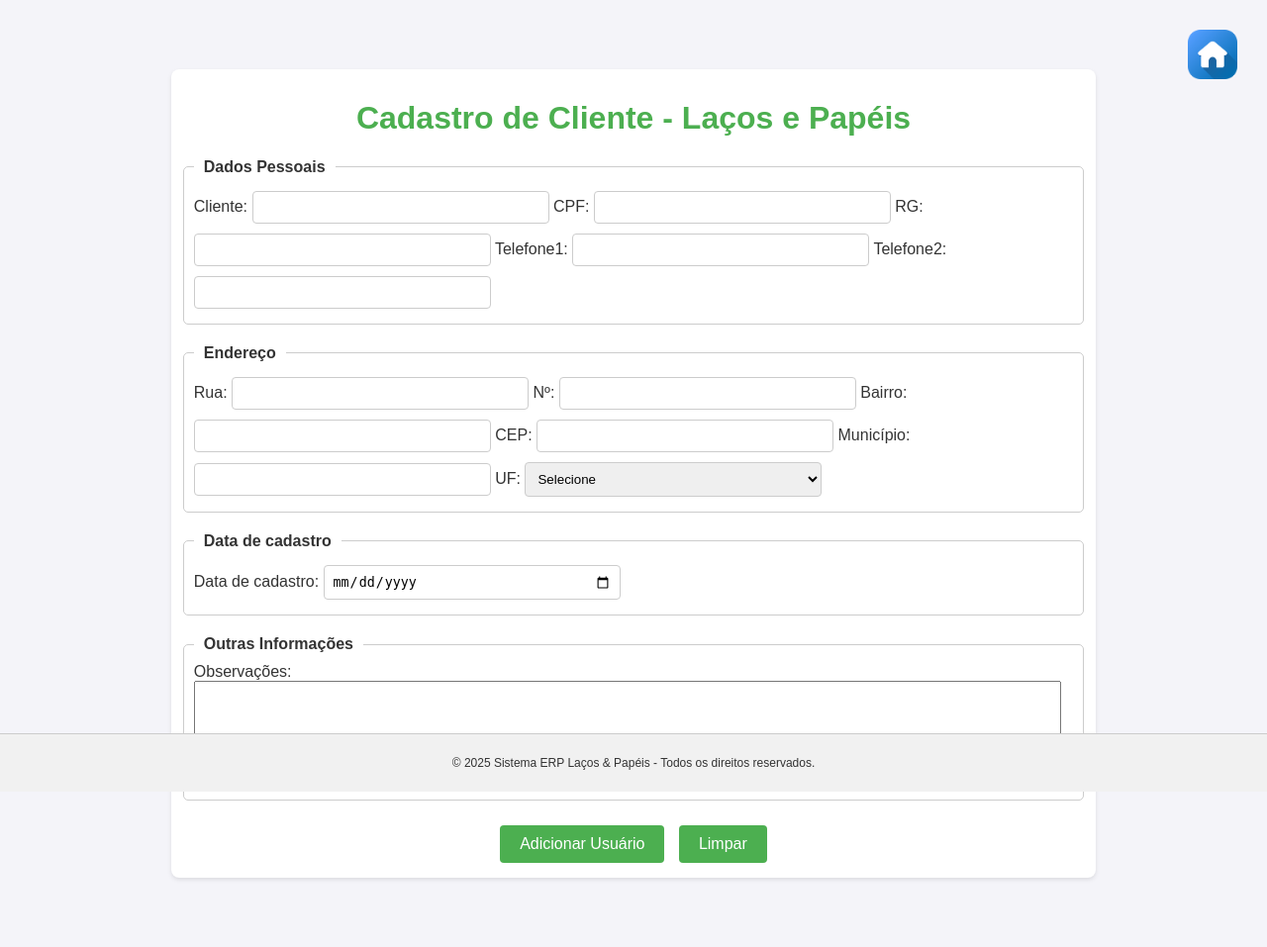
After one commit to L-Gildo/erp, a PHP site: page /pages/relatorios/adicionar_cliente.php in a window 1280 px wide. The commit adds this page. Shown: the whole page at 99% size. Run offline with PHP 8.4, Linux system fonts and the light colour scheme; the visitor is signed in with stand-in values (Sample User, id 1).

Commit message:
implementações de backend clientes

```diff
--- a/dashboard.php
+++ b/dashboard.php
@@ -151,7 +151,7 @@ function gerarCardColaboradores($nome_usuario)
       <section id="boas-vindas">
         <h2>Bem-vindo ao ERP da Empresa Laços & Papéis!</h2>
         <p class="atualizacao">Última atualização: 19 de dezembro de 2024</p>
-        <p>Confira suas opções abaixo para gerenciar seus processos.</p>
+        <p class="aviso">Confira suas opções abaixo para gerenciar seus processos.</p>
         <div class="quick-links">
           <a href="#cadastro">Cadastro</a>
           <a href="#vendas">Vendas</a>
@@ -178,7 +178,7 @@ function gerarCardColaboradores($nome_usuario)
 
         <?php echo gerarCardColaboradores($nome_usuario); ?>
 
-        <a href="clientes.html" class="card">
+        <a href="/erp/pages/relatorios/adicionar_cliente.php" class="card">
           <h3>Clientes</h3>
           <p>Dados de clientes registrados.</p>
         </a>
--- /dev/null
+++ b/pages/relatorios/adicionar_cliente.php
@@ -0,0 +1,329 @@
+<?php
+session_start();
+// Verifica se o usuário está logado
+if (!isset($_SESSION['usuario_logado'])) {
+      // Redireciona para a página de login se o usuário não estiver logado
+      header("Location: /erp/pages/login/login.php");
+      exit();
+}
+
+// Configurações do banco de dados
+$host = "localhost";
+$user = "root";
+$password = "";
+$dbname = "sistema_erp";
+
+// Variáveis para mensagens
+$mensagemErro = null;
+$mensagemSucesso = null;
+
+// Conectar ao banco de dados
+$conn = new mysqli($host, $user, $password, $dbname);
+
+// Verificar se a conexão foi bem-sucedida
+if ($conn->connect_error) {
+      die("Falha na conexão: " . $conn->connect_error);
+}
+
+// Verificar se o formulário foi submetido
+if ($_SERVER['REQUEST_METHOD'] === 'POST') {
+      // Captura dos dados do formulário
+      $nomeCliente = $_POST['cliente'];
+      $cpf = $_POST['cpf'];
+      $rg = $_POST['rg'];
+      $telefone1 = $_POST['phone'];
+      $telefone2 = $_POST['phone2'];
+      $rua = $_POST['street'];
+      $numero = $_POST['number'];
+      $bairro = $_POST['neighborhood'];
+      $cep = $_POST['cep'];
+      $municipio = $_POST['city'];
+      $uf = $_POST['state'];
+      $dataCadastro = $_POST['cadastroDate'];
+      $observacoes = $_POST['observations'] ?? null;
+
+      // Inserir o cliente no banco de dados
+      $sql = "INSERT INTO clientes
+            (cliente, cpf, rg, telefone1, telefone2, rua, numero, bairro, cep, municipio, estado, data_cadastro, observacoes)
+            VALUES (?, ?, ?, ?, ?, ?, ?, ?, ?, ?, ?, ?, ?)";
+
+      // Preparar a consulta
+      $stmt = $conn->prepare($sql);
+
+      // Associar os parâmetros
+      $stmt->bind_param(
+            "sssssssssssss",
+            $nomeCliente,
+            $cpf,
+            $rg,
+            $telefone1,
+            $telefone2,
+            $rua,
+            $numero,
+            $bairro,
+            $cep,
+            $municipio,
+            $uf,
+            $dataCadastro,
+            $observacoes
+      );
+
+      // Executar a consulta
+      if ($stmt->execute()) {
+            $mensagemSucesso = "Cliente cadastrado com sucesso!";
+      } else {
+            $mensagemErro = "Erro ao cadastrar o cliente: " . $stmt->error;
+      }
+
+      // Fechar a declaração
+      $stmt->close();
+}
+
+
+$conn->close();
+?>
+
+<!DOCTYPE html>
+<html lang="pt-BR">
+
+<head>
+      <meta charset="UTF-8" />
+      <meta name="viewport" content="width=device-width, initial-scale=1.0" />
+      <title>Cadastro de Cliente</title>
+      <style>
+            body {
+                  font-family: Arial, sans-serif;
+                  margin: 0;
+                  padding: 0;
+                  background-color: #f4f4f9;
+                  color: #333;
+            }
+
+            .container {
+                  max-width: 73%;
+                  margin: 70px auto;
+                  padding: 10px;
+                  background: #fff;
+                  border-radius: 8px;
+                  box-shadow: 0 2px 4px rgba(0, 0, 0, 0.1);
+                  box-sizing: border-box;
+            }
+
+            h1 {
+                  text-align: center;
+                  color: #4caf50;
+            }
+
+            form {
+                  display: flex;
+                  flex-direction: column;
+                  gap: 20px;
+            }
+
+            .form-group {
+                  gap: 10px;
+            }
+
+            .form-group label {
+                  margin-bottom: 5px;
+            }
+
+            .form-group input,
+            .form-group select {
+                  width: 100%;
+                  max-width: 300px;
+                  padding: 8px;
+                  border: 1px solid #ccc;
+                  border-radius: 4px;
+                  box-sizing: border-box;
+                  margin: 5px 0;
+            }
+
+            .form-group textarea {
+                  height: 100px;
+                  width: 98%;
+                  padding: 2px;
+            }
+
+            .success-message {
+                  color: green;
+                  background-color: #e6ffe6;
+                  padding: 10px;
+                  border: 1px solid green;
+                  margin-bottom: 15px;
+                  border-radius: 5px;
+            }
+
+            .error-message {
+                  color: red;
+                  background-color: #ffe6e6;
+                  padding: 10px;
+                  border: 1px solid red;
+                  margin-bottom: 15px;
+                  border-radius: 5px;
+                  text-align: center;
+            }
+
+            .footer {
+                  text-align: center;
+                  padding: 10px 0;
+                  background-color: #f1f1f1;
+                  color: #333;
+                  position: fixed;
+                  bottom: 0;
+                  width: 100%;
+                  font-size: 12px;
+                  border-top: 1px solid #ccc;
+            }
+
+            @media (min-width: 768px) {
+                  .form-group label {
+                        flex: 1 1 100px;
+                        margin-bottom: 0;
+                  }
+
+                  .form-group input,
+                  .form-group select {
+                        flex: 2 1 100px;
+                  }
+            }
+
+            .button-group {
+                  text-align: center;
+            }
+
+            .button-group button {
+                  padding: 10px 20px;
+                  border: none;
+                  border-radius: 4px;
+                  background-color: #4caf50;
+                  color: #fff;
+                  cursor: pointer;
+                  font-size: 16px;
+                  margin: 5px;
+            }
+
+            .button-group button:hover {
+                  background-color: #45a049;
+            }
+
+            fieldset {
+                  border: 1px solid #ccc;
+                  border-radius: 5px;
+                  padding: 10px;
+            }
+
+            legend {
+                  padding: 0 10px;
+                  font-weight: bold;
+            }
+
+            .icon-voltar img {
+                  width: 50px;
+                  position: absolute;
+                  right: 30px;
+                  top: 30px;
+            }
+      </style>
+</head>
+
+<body>
+
+      <a href="/erp/dashboard.php" class="icon-voltar">
+            <img src="/erp/images/home-button.png" title="Voltar ao Dashboard Laços e papéis" alt="voltar" /></a>
+
+      <div class="container">
+            <h1>Cadastro de Cliente - Laços e Papéis</h1>
+
+            <!-- Exibir mensagens, se existirem -->
+            <?php if ($mensagemSucesso): ?>
+                  <div class="success-message">
+                        <?php echo htmlspecialchars($mensagemSucesso); ?>
+                  </div>
+            <?php endif; ?>
+
+            <?php if ($mensagemErro): ?>
+                  <div class="error-message">
+                        <?php echo htmlspecialchars($mensagemErro); ?>
+                  </div>
+            <?php endif; ?>
+
+            <form id="collaboratorForm" method="POST" action="adicionar_cliente.php">
+                  <fieldset>
+                        <legend>Dados Pessoais</legend>
+                        <div class="form-group">
+                              <label for="client">Cliente:</label>
+                              <input type="text" id="client" name="cliente" required />
+
+                              <label for="cpf">CPF:</label>
+                              <input type="text" id="cpf" name="cpf" required />
+
+                              <label for="rg">RG:</label>
+                              <input type="text" id="rg" name="rg" />
+
+                              <label for="phone">Telefone1:</label>
+                              <input type="tel" id="phone" name="phone" required />
+
+                              <label for="phone2">Telefone2:</label>
+                              <input type="tel" id="phone2" name="phone2" required />
+                        </div>
+                  </fieldset>
+
+                  <fieldset>
+                        <legend>Endereço</legend>
+                        <div class="form-group">
+                              <label for="street">Rua:</label>
+                              <input type="text" id="street" name="street" />
+
+                              <label for="number">Nº:</label>
+                              <input type="text" id="number" name="number" />
+
+                              <label for="neighborhood">Bairro:</label>
+                              <input type="text" id="neighborhood" name="neighborhood" />
+
+                              <label for="cep">CEP:</label>
+                              <input type="text" id="cep" name="cep" />
+
+                              <label for="city">Município:</label>
+                              <input type="text" id="city" name="city" />
+
+                              <label for="state">UF:</label>
+                              <select id="state" name="state">
+                                    <option value="">Selecione</option>
+                                    <option value="SP">CE</option>
+                              </select>
+                        </div>
+                  </fieldset>
+
+                  <fieldset>
+                        <legend>Data de cadastro</legend>
+                        <div class="form-group">
+                              <label for="cadastroDate">Data de cadastro:</label>
+                              <input type="date" id="cadastroDate" name="cadastroDate" required />
+                        </div>
+                  </fieldset>
+
+                  <fieldset class="form-section">
+                        <legend>Outras Informações</legend>
+                        <div class="form-group">
+                              <label for="observations">Observações:</label>
+                              <textarea id="observations" name="observations" rows="6"></textarea>
+                        </div>
+                  </fieldset>
+
+                  <div class="button-group">
+                        <button type="submit" class="btn-submit">Adicionar Usuário</button>
+                        <button type="reset">Limpar</button>
+                  </div>
+
+            </form>
+      </div>
+
+      <!-- Rodapé -->
+      <footer class="footer">
+            <p>&copy; <?php echo date("Y"); ?> Sistema ERP Laços & Papéis - Todos os direitos reservados.</p>
+      </footer>
+
+</body>
+
+</html>
--- a/pages/relatorios/adicionar_colaborador.php
+++ b/pages/relatorios/adicionar_colaborador.php
@@ -228,7 +228,7 @@ $conn->close();
     <img src="/erp/images/home-button.png" title="Voltar ao Dashboard Laços e papéis" alt="voltar" /></a>
 
   <div class="container">
-    <h1>Cadastro de Colaborador</h1>
+    <h1>Cadastro de Colaborador - Laços e Papéis</h1>
 
     <!-- Exibir mensagens, se existirem -->
     <?php if ($mensagemSucesso): ?>
```
Also changed, not shown: styles.css (+9 -0 lines).
